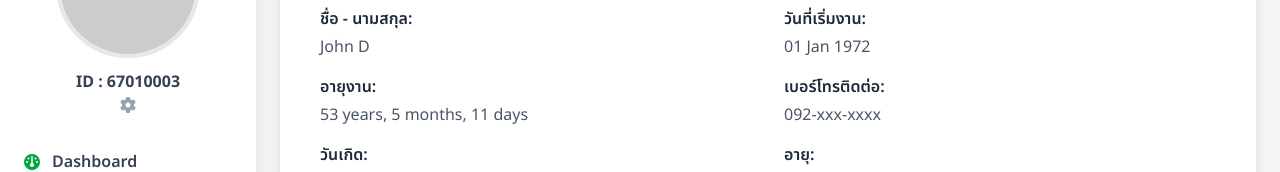
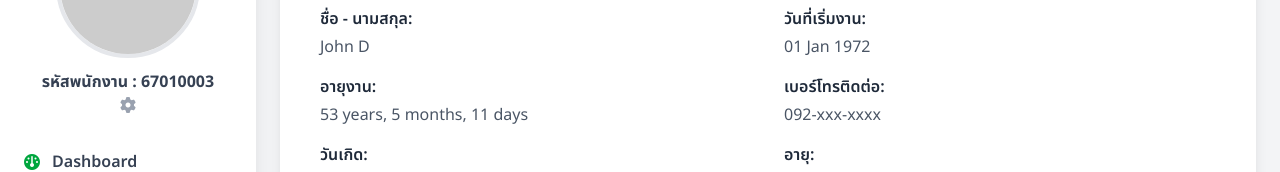
Before and after one commit to Narongsakkaewp/HRM, a Vue app: page / in a window 1280 px wide. Shown: the part 182-354 px from the top of the page. Built offline with nearby package versions, Linux system fonts and the light colour scheme.

Commit message:
no message

```diff
--- a/src/components/LeftNavbar.vue
+++ b/src/components/LeftNavbar.vue
@@ -10,7 +10,7 @@
                 <img :src="imageUrl" alt="profile" class="object-cover w-full h-full" />
             </div>
             <div class="mt-3">
-                <p class="font-bold text-gray-700">ID : 67010003</p>
+                <p class="font-bold text-gray-700">รหัสพนักงาน : 67010003</p>
                 <p><i class="fa-solid fa-gear text-gray-400"></i></p>
             </div>
         </div>
```
